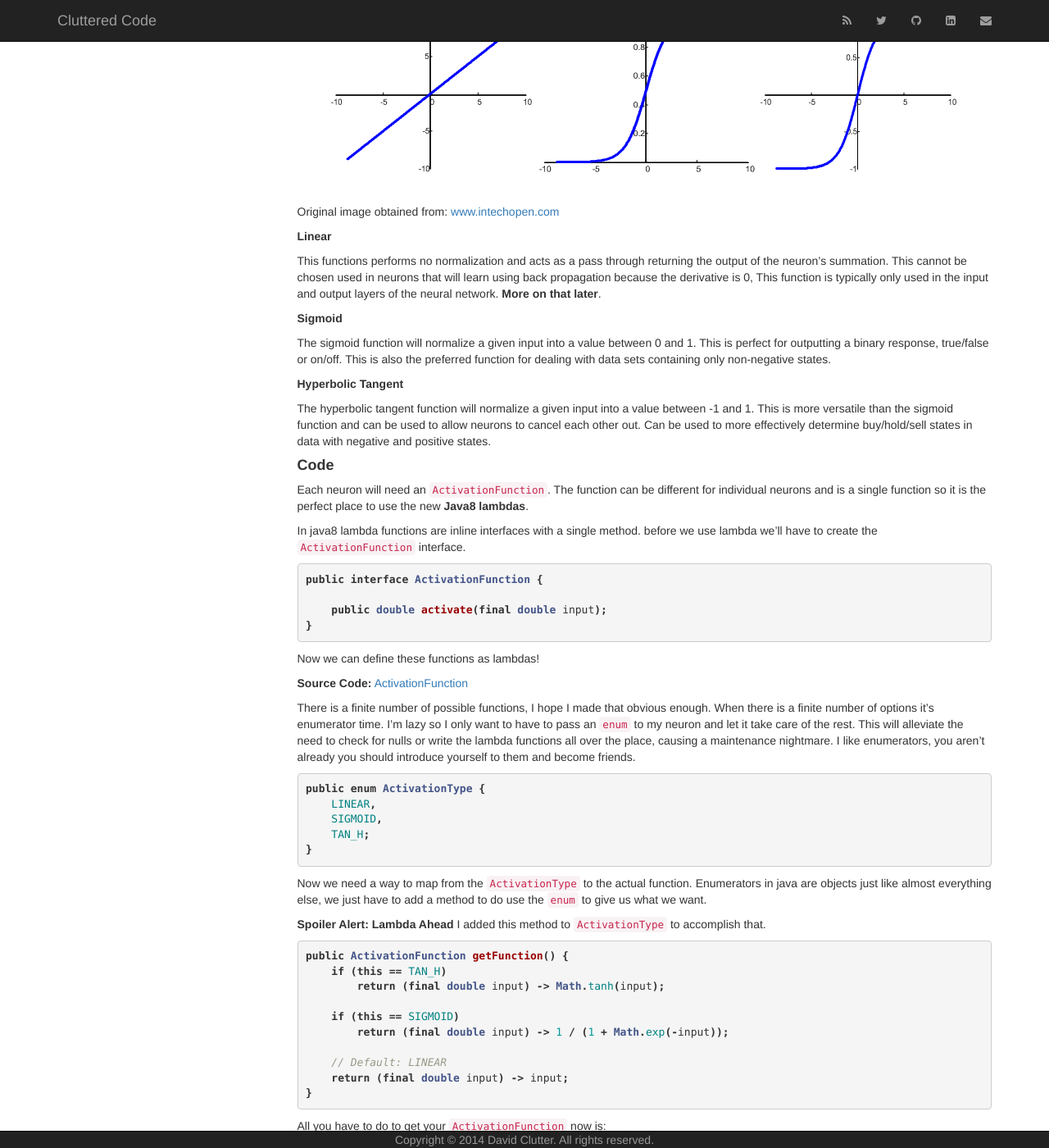
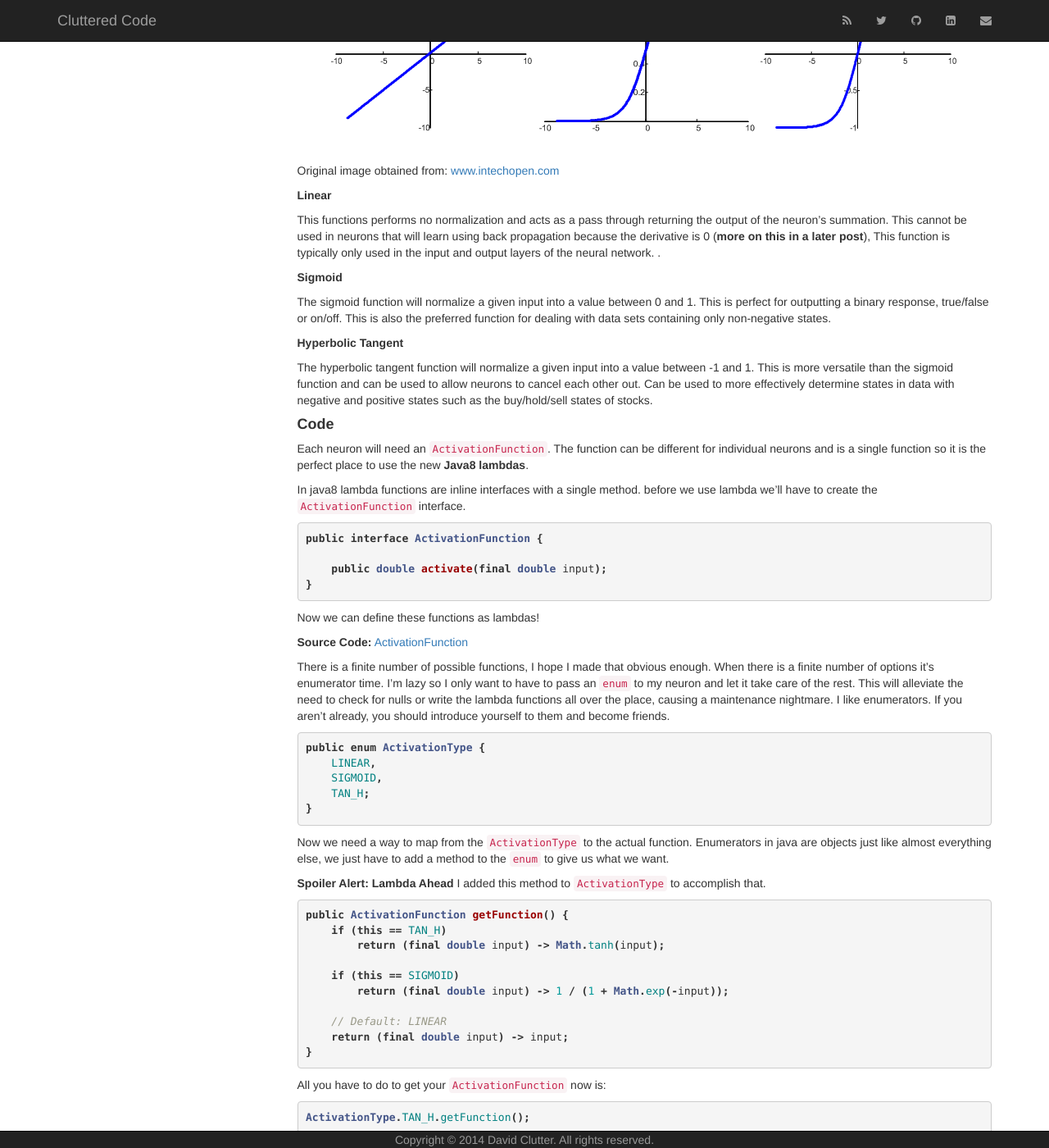
Before and after one commit to cluttered-code/cluttered-code.github.io, a Jekyll site: the page built from _posts/2014-06-26-coding-neurons.md, in a window 1280 px wide and 1400 px high, scrolled down 958 px. Shown: the whole window at 82% size. Built offline with Jekyll 4.4.1, drawn with Linux system fonts in a browser that asks for light colours; nearby versions of some CDN libraries; formulas are drawn with MathJax 3; comment, search, counter and statistics services are not loaded; some of the changed text lies outside the part shown.

Commit message:
minor corrections to coding-neurons post

```diff
--- a/_posts/2014-06-26-coding-neurons.md
+++ b/_posts/2014-06-26-coding-neurons.md
@@ -51,9 +48,9 @@ Original image obtained from: [www.intechopen.com](http://www.intechopen.com/sou
 **Linear**
 
 This functions performs no normalization and acts as a pass through returning the output of the neuron's summation.
-This cannot be chosen used in neurons that will learn using back propagation because the derivative is 0,
+This cannot be used in neurons that will learn using back propagation because the derivative is 0 (**more on this in a later post**),
 This function is typically only used in the input and output layers of the neural network.
-**More on that later**.
+.
 
 **Sigmoid**
 
@@ -65,7 +62,7 @@ This is also the preferred function for dealing with data sets containing only n
 
 The hyperbolic tangent function will normalize a given input into a value between -1 and 1.
 This is more versatile than the sigmoid function and can be used to allow neurons to cancel each other out.
-Can be used to more effectively determine buy/hold/sell states in data with negative and positive states.
+Can be used to more effectively determine states in data with negative and positive states such as the buy/hold/sell states of stocks.
 
 #### **Code**
 
@@ -91,8 +88,8 @@ There is a finite number of possible functions, I hope I made that obvious enoug
 When there is a finite number of options it's enumerator time.
 I'm lazy so I only want to have to pass an `enum` to my neuron and let it take care of the rest.
 This will alleviate the need to check for nulls or write the lambda functions all over the place,
-causing a maintenance nightmare. I like enumerators, you aren't already you should introduce yourself
-to them and become friends.
+causing a maintenance nightmare. I like enumerators.
+If you aren't already, you should introduce yourself to them and become friends.
 
 {% highlight java %}
 public enum ActivationType {
@@ -103,7 +100,7 @@ public enum ActivationType {
 {% endhighlight %}
 
 Now we need a way to map from the `ActivationType` to the actual function. Enumerators in java are
-objects just like almost everything else, we just have to add a method to do use the `enum` to give us what we want.
+objects just like almost everything else, we just have to add a method to the `enum` to give us what we want.
 
 **Spoiler Alert: Lambda Ahead** I added this method to `ActivationType` to accomplish that.
 {% highlight java %}
@@ -128,7 +125,7 @@ ActivationType.TAN_H.getFunction();
 
 *Side Note:* we didn't have to use lambdas here. We could have written a class for each function and had it
 implement `ActivationFunction` but then we would have 3 more classes. This way all the definitions
-are all in one convenient place `ActivationType`.
+are all in one convenient place: `ActivationType`.
 
 ---
 
@@ -189,3 +186,5 @@ public double fire(final double[] inputs) {
 {% endhighlight %}
 
 **Source Code:**  <a href="https://github.com/cluttered-code/neural-network/blob/master/src/main/java/com/clutteredcode/ann/Neuron.java" target="_blank">Neuron</a>
+
+**Next time we'll build the rest of the neural network using feed forward method.**
```
Also changed, not shown: other parts of _posts/2014-06-26-coding-neurons.md (+0 -3 lines).
